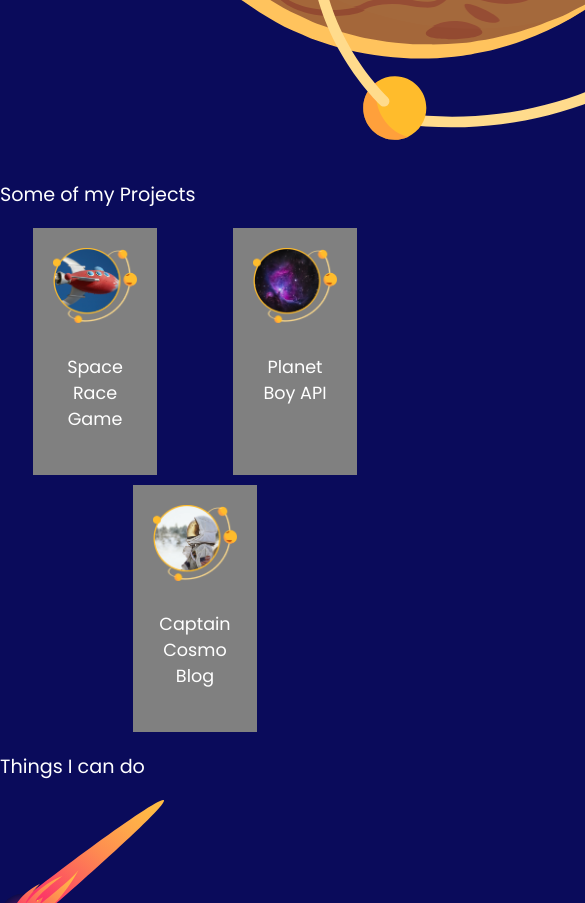
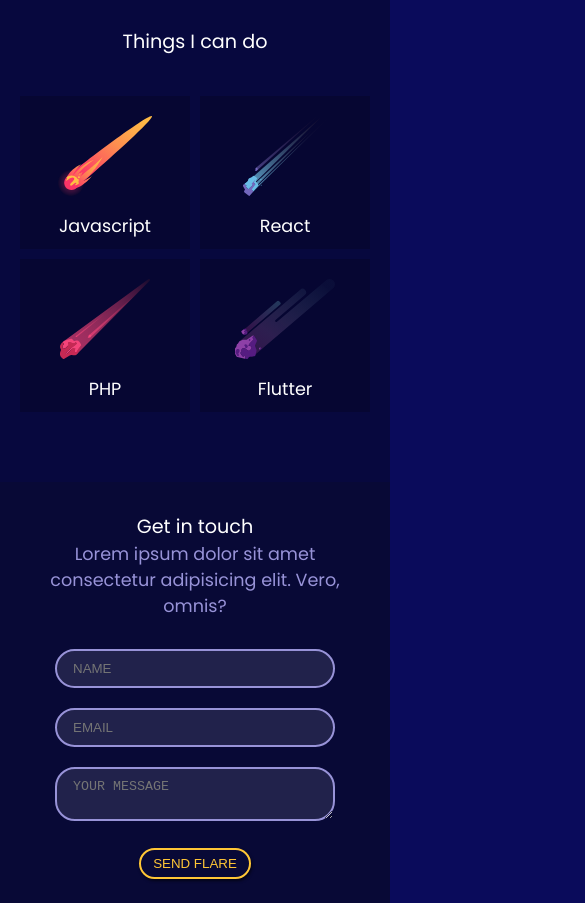
Before and after one commit to alexcontreras/responsive-css-grid, a plain HTML site: page index.html in a window 390 px wide. Shown: the part 1097-2000 px from the top of the page, 585 px wide, since content can reach past the window. Drawn offline with Linux system fonts and the light colour scheme.

Commit message:
Mobile styles

```diff
--- a/styles.css
+++ b/styles.css
@@ -5,14 +5,11 @@
 }
 
 /* reset */
-body,
-p,
-a,
-ul,
-li {
+* {
   margin: 0;
   padding: 0;
   text-decoration: none;
+  box-sizing: border-box;
 }
 
 li {
@@ -84,7 +81,156 @@ h4 {
 }
 
 /* mobile styles */
+.grid {
+  display: grid;
+  grid-template-columns: repeat(8, 1fr);
+  gap: 10px;
+}
 
+.site-nav {
+  margin: 0 20px;
+}
+
+.site-nav ul {
+  display: none;
+}
+
+.site-nav h1 {
+  grid-column: 1/4;
+  grid-row: 1;
+  padding-bottom: 10px;
+  border-bottom: 3px solid var(--primary);
+}
+
+#welcome {
+  padding: 0 20px 20px 20px;
+}
+
+.welcome-text {
+  grid-column: 1/6;
+}
+
+.welcome-text a {
+  margin: 20px 0;
+}
+
+.welcome-img {
+  grid-column: 6/9;
+}
+
+.welcome-img img {
+  width: 200%;
+}
+
+#portfolio {
+  background: url("assets/square_bg.png");
+  background-size: cover;
+  background-repeat: no-repeat;
+  background-position: bottom;
+  padding: 30px 20px;
+}
+
+#portfolio h3 {
+  margin-bottom: 0;
+  text-align: center;
+}
+
+.projects a {
+  grid-column: 1/9;
+  margin: 20px 0;
+  display: flex;
+}
+
+.projects a * {
+  margin: 0 20px;
+  max-width: 40%;
+  align-self: center;
+}
+
+.projects h4 {
+  color: #9994f7;
+}
+
+#skills {
+  padding: 30px 20px;
+  background: #07083e;
+}
+
+#skills h3 {
+  text-align: center;
+}
+
+#skills ul {
+  margin: 40px 0;
+}
+
+#skills li {
+  padding: 10px;
+  background: rgba(0, 0, 0, 0.2);
+  grid-column: span 4;
+  text-align: center;
+}
+
+#skills img {
+  height: 80px;
+  margin: 10px auto;
+}
+
+#contact {
+  padding: 30px 20px;
+  background: #080936;
+}
+
+#contact h3,
+#contact p {
+  text-align: center;
+  margin-bottom: 0;
+}
+
+#contact form {
+  width: 80%;
+  max-width: 400px;
+  margin: 20px auto;
+  text-align: center;
+}
+
+#contact input,
+#contact textarea {
+  width: 100%;
+  margin: 10px 0;
+}
+
+#contact button {
+  margin-top: 10px;
+}
+
+footer {
+  padding: 30px 20px;
+  background-color: #14153d;
+  background-image: url("assets/footer_image.png");
+  background-size: 40%;
+  background-repeat: no-repeat;
+  background-position: top center;
+}
+
+footer .copyright {
+  grid-column: 1/3;
+  font-size: 0.8em;
+}
+
+footer .social {
+  grid-column: 7/9;
+  display: flex;
+  justify-content: flex-end;
+}
+
+footer li {
+  margin: 0 6px;
+}
+
+footer img {
+  width: 20px;
+}
 /* small tablet styles */
 @media screen and (min-width: 620px) {
 }
@@ -102,35 +248,3 @@ h4 {
     font-size: 20px;
   }
 }
-
-/* grid */
-.projects {
-  display: grid;
-  grid-template-columns: repeat(12, 1fr);
-  gap: 10px;
-}
-
-.projects img {
-  max-width: 100%;
-}
-
-.projects a {
-  text-align: center;
-  background: grey;
-  padding: 20px;
-}
-
-.projects a:nth-child(1) {
-  grid-column: 2/6;
-  grid-row: 1;
-}
-
-.projects a:nth-child(2) {
-  grid-column: 8/12;
-  grid-row: 1;
-}
-
-.projects a:nth-child(3) {
-  grid-column: 5/9;
-  grid-row: 2;
-}
```
